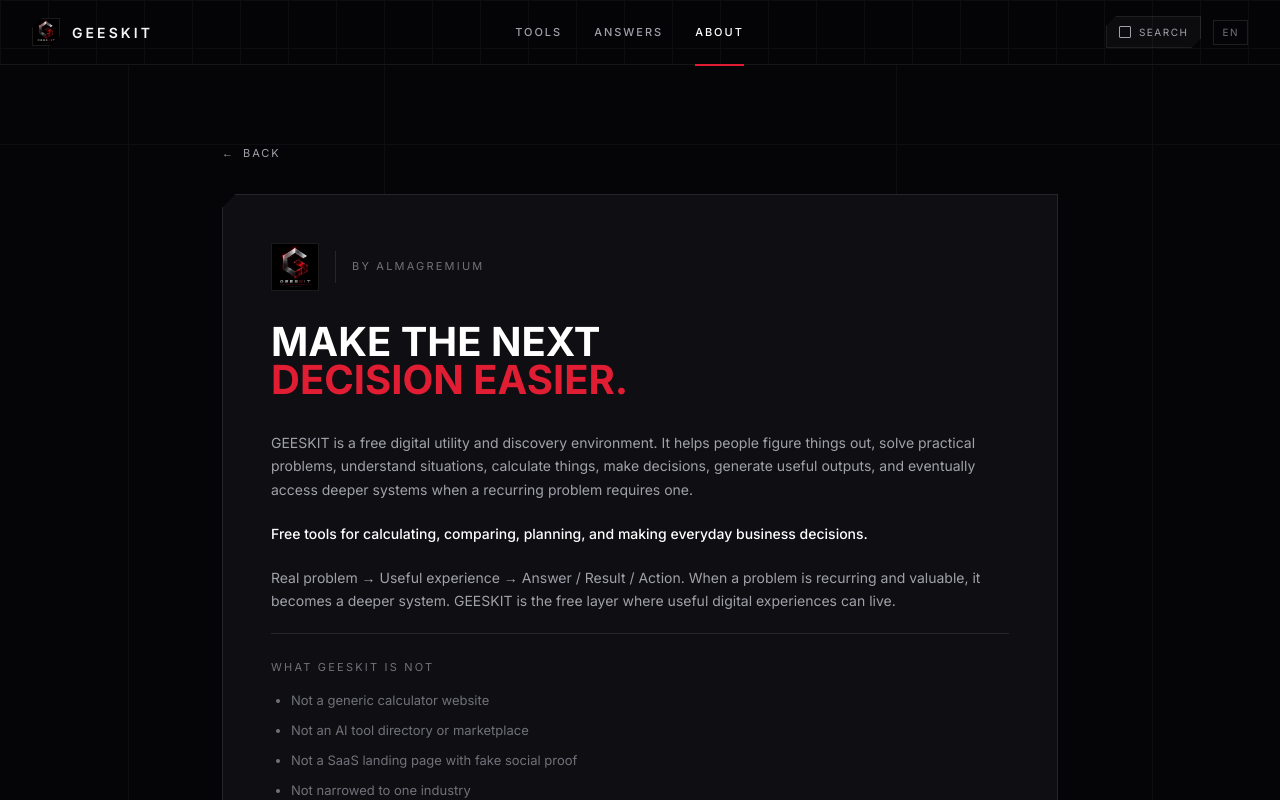
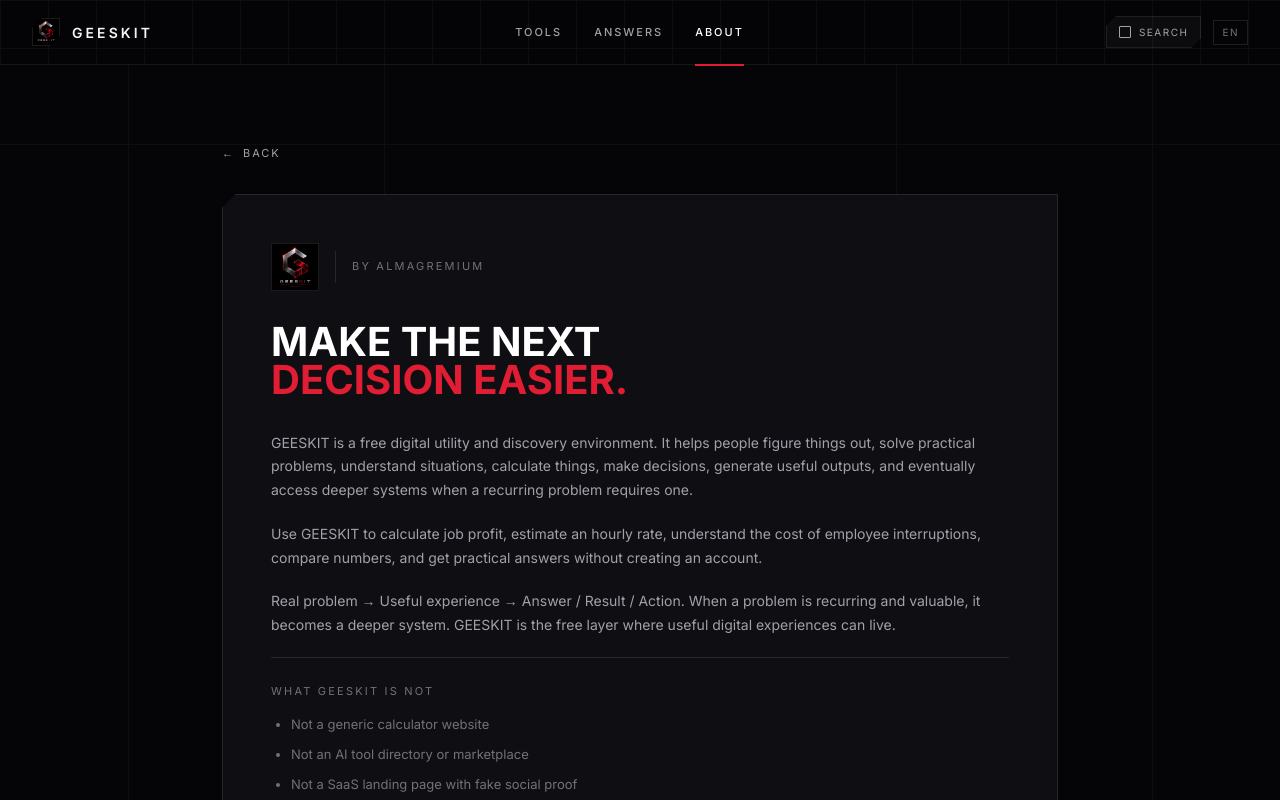
Before and after one commit to geeskit-gif/Geeskit-Site, a React (Vite) app: page / in a window 1280 px wide. Both pictures are taken after a click on the button "ABOUT". Shown: the top 800 px of the page. Built offline with nearby package versions, Linux system fonts and the light colour scheme.

Commit message:
Revise GEESKIT description for clarity and detail
Updated description of GEESKIT's functionality and use cases.

```diff
--- a/src/App.tsx
+++ b/src/App.tsx
@@ -587,7 +587,7 @@
               <h1 className="text-[28px] md:text-[40px] font-bold leading-[0.95] text-white">MAKE THE NEXT<br /><span className="text-[#E11D33]">DECISION EASIER.</span></h1>
               <div className="mt-8 space-y-5 text-[14px] leading-[1.7] text-[#A1A1AA]">
                 <p>GEESKIT is a free digital utility and discovery environment. It helps people figure things out, solve practical problems, understand situations, calculate things, make decisions, generate useful outputs, and eventually access deeper systems when a recurring problem requires one.</p>
-                <p className="text-white font-medium">Free tools for calculating, comparing, planning, and making everyday business decisions.</p>
+                <p>Use GEESKIT to calculate job profit, estimate an hourly rate, understand the cost of employee interruptions, compare numbers, and get practical answers without creating an account.</p>
                 <p>Real problem → Useful experience → Answer / Result / Action. When a problem is recurring and valuable, it becomes a deeper system. GEESKIT is the free layer where useful digital experiences can live.</p>
                 <div className="pt-6 border-t border-white/10">
                   <div className="text-[11px] tracking-[0.2em] text-[#71717A]">WHAT GEESKIT IS NOT</div>
```
